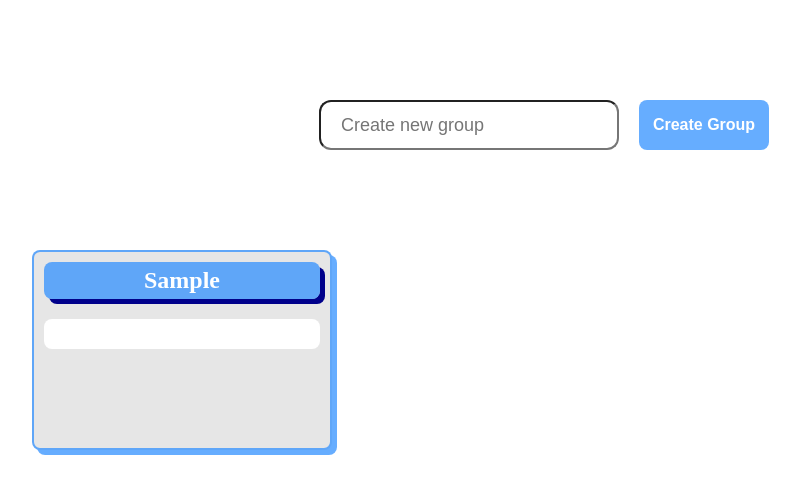
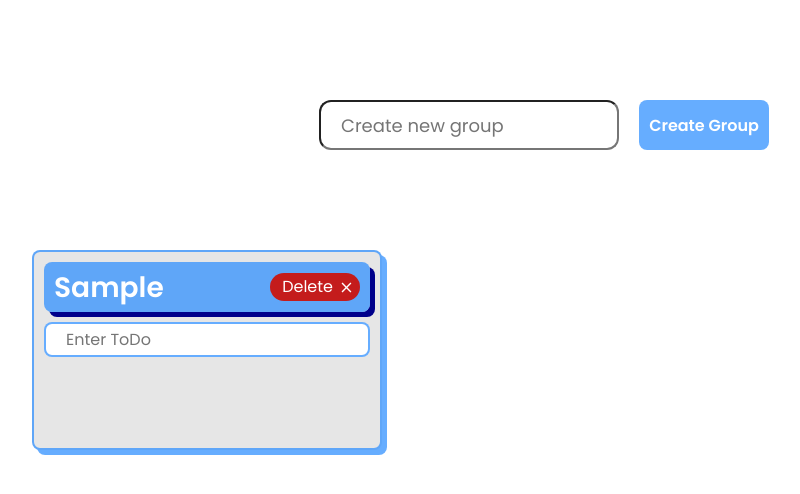
Before and after one commit to GiorgiMikautadze22/D_and_D-todo-list, a React (Create React App) app: page / in a window 1280 px wide. Both pictures are taken after typing "Sample" into the empty fields and a click on the button "Create Group". Shown: the top 494 px of the page, without its empty margins (96-896 px from the left). Built offline with nearby package versions, Linux system fonts and the light colour scheme.

Commit message:
added context and todo functionalities

```diff
--- a/package.json
+++ b/package.json
@@ -3,6 +3,9 @@
   "version": "0.1.0",
   "private": true,
   "dependencies": {
+    "@emotion/react": "^11.11.1",
+    "@emotion/styled": "^11.11.0",
+    "@mui/joy": "^5.0.0-beta.15",
     "@testing-library/jest-dom": "^5.17.0",
     "@testing-library/react": "^13.4.0",
     "@testing-library/user-event": "^13.5.0",
--- a/src/App.css
+++ b/src/App.css
@@ -1,5 +1,8 @@
+@import url("https://fonts.googleapis.com/css2?family=Poppins:wght@400;600&display=swap");
+
 * {
   margin: 0;
   padding: 0;
   box-sizing: border-box;
+  font-family: "Poppins";
 }
--- a/src/App.tsx
+++ b/src/App.tsx
@@ -2,35 +2,13 @@ import { useState } from "react";
 import "./App.css";
 import NewGroupInput from "./Components/NewGroupInput";
 import Groups from "./Components/Groups";
+import { useTodoContext } from "./Context";
 
 function App() {
-  const [input, setInput] = useState("");
-  const [group, setGroup] = useState<string[]>([]);
-  const [todo, setTodo] = useState<string[]>([]);
-
-  const handleSubmit = (e: React.FormEvent) => {
-    e.preventDefault();
-    setGroup([...group, input]);
-    setInput("");
-  };
-
-  const addNewTodo = (e: React.FormEvent) => {
-    e.preventDefault();
-  };
-
   return (
     <div className="App">
-      <NewGroupInput
-        input={input}
-        setInput={setInput}
-        handleSubmit={handleSubmit}
-      />
-      <Groups
-        group={group}
-        todo={todo}
-        setTodo={setTodo}
-        addNewTodo={addNewTodo}
-      />
+      <NewGroupInput />
+      <Groups />
     </div>
   );
 }
--- /dev/null
+++ b/src/Components/AddTodo.tsx
@@ -0,0 +1,93 @@
+import React, { useState } from "react";
+import styled from "styled-components";
+import { useTodoContext } from "../Context";
+import { Todo } from "../types";
+import GroupTodoList from "./GroupTodoList";
+
+const TodoInput = styled.input`
+  height: 35px;
+  width: 100%;
+  background-color: white;
+  border-radius: 8px;
+  border: none;
+  padding-left: 20px;
+  outline: none;
+  font-size: 16px;
+  border: 2px solid #3191ffbd;
+
+  &:focus {
+    transform: scale(1.2);
+    box-shadow: 0px 0px 100000px 1000px #3191ffbd;
+  }
+`;
+
+const AddTodo = () => {
+  // const { addNewTodo, setTodo, todo } = useTodoContext();
+
+  const [todo, setTodo] = useState<string>("");
+  const [todoList, setTodoList] = useState<Todo[]>([]);
+
+  const addNewTodo = (e: React.FormEvent) => {
+    e.preventDefault();
+    const trimmedTodo = todo.trim();
+    if (trimmedTodo.length > 0) {
+      setTodoList([
+        ...todoList,
+        {
+          id: todoList.length + 1,
+          text: todo,
+          isCompleted: false,
+        },
+      ]);
+    }
+    setTodo("");
+  };
+
+  const handleTodoDelete = (id: number) => {
+    setTodoList(todoList.filter((item) => item.id !== id));
+  };
+
+  const handleCheckboxChange = (id: number) => {
+    setTodoList(
+      todoList.map((item) =>
+        item.id === id ? { ...item, isCompleted: !item.isCompleted } : item
+      )
+    );
+  };
+
+  const handleTodoCopy = (id: number) => {
+    const todoToCopy = todoList.find((todo) => todo.id === id);
+
+    if (todoToCopy) {
+      setTodoList([
+        ...todoList,
+        {
+          id: todoList.length + 1,
+          text: todoToCopy.text,
+          isCompleted: false,
+        },
+      ]);
+    }
+  };
+
+  return (
+    <>
+      <form onSubmit={addNewTodo}>
+        <TodoInput
+          type="text"
+          placeholder="Enter ToDo"
+          onChange={(e) => setTodo(e.target.value)}
+          value={todo}
+        />
+      </form>
+      <GroupTodoList
+        todoList={todoList}
+        handleTodoDelete={handleTodoDelete}
+        handleCheckboxChange={handleCheckboxChange}
+        handleTodoCopy={handleTodoCopy}
+      />
+    </>
+  );
+};
+
+export default AddTodo;
--- /dev/null
+++ b/src/Components/DeleteButtonChip.tsx
@@ -0,0 +1,35 @@
+import * as React from "react";
+import Box from "@mui/joy/Box";
+import Chip from "@mui/joy/Chip";
+import ChipDelete from "@mui/joy/ChipDelete";
+import { Group } from "../types";
+import { useTodoContext } from "../Context";
+
+interface Props {
+  el: Group;
+}
+
+export default function DeleteButtonChip({ el }: Props) {
+  const { handleDelete } = useTodoContext();
+
+  return (
+    <Box
+      sx={{
+        display: "flex",
+        gap: 1,
+        alignItems: "center",
+        cursor: "pointer",
+      }}
+    >
+      <Chip
+        sx={{ width: "90px" }}
+        size="lg"
+        variant="solid"
+        color="danger"
+        endDecorator={<ChipDelete onDelete={() => handleDelete(el.id)} />}
+      >
+        Delete
+      </Chip>
+    </Box>
+  );
+}
--- a/src/Components/GroupTodoList.tsx
+++ b/src/Components/GroupTodoList.tsx
@@ -1,15 +1,85 @@
 import React from "react";
 import styled from "styled-components";
+import { useTodoContext } from "../Context";
+import { Todo } from "../types";
 
 const TodoList = styled.div`
   height: 30px;
   width: 100%;
   background-color: white;
   border-radius: 8px;
+  padding: 0px 20px;
+  box-shadow: 5px 5px 0px 0px #606060bc;
+  display: flex;
+  justify-content: space-between;
+
+  &:hover {
+    transition: 120ms;
+    transform: scale(1.05);
+    box-shadow: 0px 0px 10px 5px #3191ffbd;
+  }
 `;
 
-const GroupTodoList = () => {
-  return <TodoList></TodoList>;
+interface Props {
+  todoList: Todo[];
+  handleTodoDelete: (id: number) => void;
+  handleCheckboxChange: (id: number) => void;
+  handleTodoCopy: (id: number) => void;
+}
+
+const GroupTodoList = ({
+  todoList,
+  handleTodoDelete,
+  handleCheckboxChange,
+  handleTodoCopy,
+}: Props) => {
+  return (
+    <div style={{ display: "flex", flexDirection: "column", gap: "10px" }}>
+      {todoList.map((todo) => (
+        <TodoList>
+          <div style={{ display: "flex", gap: "10px" }}>
+            <input
+              type="checkbox"
+              onChange={() => handleCheckboxChange(todo.id)}
+            />
+            <p
+              style={{
+                display: "flex",
+                margin: "auto 0px",
+                textDecoration: todo.isCompleted ? "line-through" : "none",
+              }}
+            >
+              {todo.text}
+            </p>
+          </div>
+          <div style={{ display: "flex", gap: "10px" }}>
+            <img
+              style={{
+                width: "20px",
+                height: "20px",
+                display: "flex",
+                margin: "auto 0px",
+              }}
+              onClick={() => handleTodoCopy(todo.id)}
+              src="https://static.thenounproject.com/png/4058382-200.png"
+              alt=""
+            />
+            <img
+              style={{
+                width: "20px",
+                height: "20px",
+                display: "flex",
+                margin: "auto 0px",
+              }}
+              src="https://cdn-icons-png.flaticon.com/512/5974/5974771.png"
+              alt=""
+              onClick={() => handleTodoDelete(todo.id)}
+            />
+          </div>
+        </TodoList>
+      ))}
+    </div>
+  );
 };
 
 export default GroupTodoList;
--- a/src/Components/Groups.tsx
+++ b/src/Components/Groups.tsx
@@ -1,13 +1,9 @@
 import React from "react";
 import styled from "styled-components";
 import GroupTodoList from "./GroupTodoList";
-
-interface Props {
-  group: string[];
-  todo: string[];
-  setTodo: React.Dispatch<React.SetStateAction<string[]>>;
-  addNewTodo: (e: React.FormEvent) => void;
-}
+import { useTodoContext } from "../Context";
+import DeleteButtonChip from "./DeleteButtonChip";
+import AddTodo from "./AddTodo";
 
 const GroupsSection = styled.div`
   display: grid;
@@ -18,16 +14,17 @@ const GroupsSection = styled.div`
 
 const GroupName = styled.h2`
   display: flex;
-  justify-content: center;
+  justify-content: space-between;
   border-radius: 8px;
   background-color: #3191ffbd;
   color: white;
-  padding: 5px;
+  padding: 5px 10px;
   box-shadow: 5px 5px 0px 0px darkblue;
+  height: 50px;
 `;
 
 const GroupCard = styled.div`
-  width: 300px;
+  width: 350px;
   min-height: 200px;
   background-color: #e6e6e6;
   box-shadow: 5px 5px 0px 0px #3191ffbd;
@@ -39,48 +36,18 @@ const GroupCard = styled.div`
   gap: 10px;
 `;
 
-const TodoInput = styled.input`
-  height: 35px;
-  width: 100%;
-  background-color: white;
-  border-radius: 8px;
-  border: none;
-  padding-left: 20px;
-  outline: none;
-  font-size: 16px;
-  border: 2px solid #3191ffbd;
-
-  &:focus {
-    transform: scale(1.2);
-    box-shadow: 0px 0px 100000px 1000px #3191ffbd;
-  }
-`;
-
-const Groups = ({ group, todo, addNewTodo, setTodo }: Props) => {
-  const handleTodoChange = (index: number, value: string) => {
-    setTodo((prevValues) => {
-      const newValues = [...prevValues];
-      newValues[index] = value;
-      return newValues;
-    });
-  };
+const Groups = () => {
+  const { group } = useTodoContext();
 
   return (
     <GroupsSection>
       {group.map((el) => (
         <GroupCard>
-          <GroupName>{el}</GroupName>
-          <form onSubmit={addNewTodo}>
-            {todo.map((value, index) => (
-              <TodoInput
-                type="text"
-                placeholder="Enter ToDo"
-                onChange={(e) => handleTodoChange(index, e.target.value)}
-                value={value}
-              />
-            ))}
-          </form>
-          <GroupTodoList />
+          <GroupName>
+            <h3>{el.text}</h3>
+            <DeleteButtonChip el={el} />
+          </GroupName>
+          <AddTodo />
         </GroupCard>
       ))}
     </GroupsSection>
--- a/src/Components/NewGroupInput.tsx
+++ b/src/Components/NewGroupInput.tsx
@@ -1,5 +1,6 @@
 import React from "react";
 import styled from "styled-components";
+import { useTodoContext } from "../Context";
 
 const StyledForm = styled.form`
   display: flex;
@@ -44,13 +45,9 @@ const StyledGroupButton = styled.button`
   }
 `;
 
-interface Props {
-  input: string;
-  setInput: React.Dispatch<React.SetStateAction<string>>;
-  handleSubmit: (e: React.FormEvent) => void;
-}
+const NewGroupInput = () => {
+  const { handleSubmit, setInput, input } = useTodoContext();
 
-const NewGroupInput = ({ input, setInput, handleSubmit }: Props) => {
   return (
     <StyledForm onSubmit={handleSubmit}>
       <StyledGroupInput
--- /dev/null
+++ b/src/Context.tsx
@@ -0,0 +1,54 @@
+import { ReactNode, createContext, useContext, useState } from "react";
+import { Group, TodoContextType, Todo } from "./types";
+
+const TodoContext = createContext<TodoContextType | undefined>(undefined);
+
+interface TodoProviderProps {
+  children: ReactNode;
+}
+
+export function TodoProvider({ children }: TodoProviderProps) {
+  const [group, setGroup] = useState<Group[]>([]);
+  const [input, setInput] = useState("");
+
+  const handleSubmit = (e: React.FormEvent) => {
+    e.preventDefault();
+    const trinmmedGroupInput = input.trim();
+    if (trinmmedGroupInput.length > 0) {
+      setGroup([
+        ...group,
+        {
+          id: group.length + 1,
+          text: trinmmedGroupInput,
+        },
+      ]);
+    }
+    setInput("");
+  };
+
+  const handleDelete = (id: number) => {
+    setGroup(group.filter((item) => item.id !== id));
+    // alert(` ${groupName} has been deleted`)
+  };
+
+  return (
+    <TodoContext.Provider
+      value={{
+        group,
+        handleSubmit,
+        input,
+        setInput,
+        handleDelete,
+      }}
+    >
+      {children}
+    </TodoContext.Provider>
+  );
+}
+export function useTodoContext() {
+  const context = useContext(TodoContext);
+  if (!context) {
+    throw new Error("useTodoContext must be used within a TodoProvider");
+  }
+  return context;
+}
--- a/src/index.tsx
+++ b/src/index.tsx
@@ -2,13 +2,16 @@ import React from "react";
 import ReactDOM from "react-dom/client";
 import App from "./App";
 import reportWebVitals from "./reportWebVitals";
+import { TodoProvider } from "./Context";
 
 const root = ReactDOM.createRoot(
   document.getElementById("root") as HTMLElement
 );
 root.render(
   <React.StrictMode>
-    <App />
+    <TodoProvider>
+      <App />
+    </TodoProvider>
   </React.StrictMode>
 );
 
--- /dev/null
+++ b/src/types.ts
@@ -0,0 +1,18 @@
+export interface Group {
+  id: number;
+  text: string;
+}
+
+export interface Todo {
+  id: number;
+  text: string;
+  isCompleted: boolean;
+}
+
+export interface TodoContextType {
+  group: Group[];
+  handleSubmit: (e: React.FormEvent) => void;
+  input: string;
+  setInput: React.Dispatch<React.SetStateAction<string>>;
+  handleDelete: (id: number) => void;
+}
```
Also changed, not shown: 1 other file (tests, documents, lock files or other folders).
